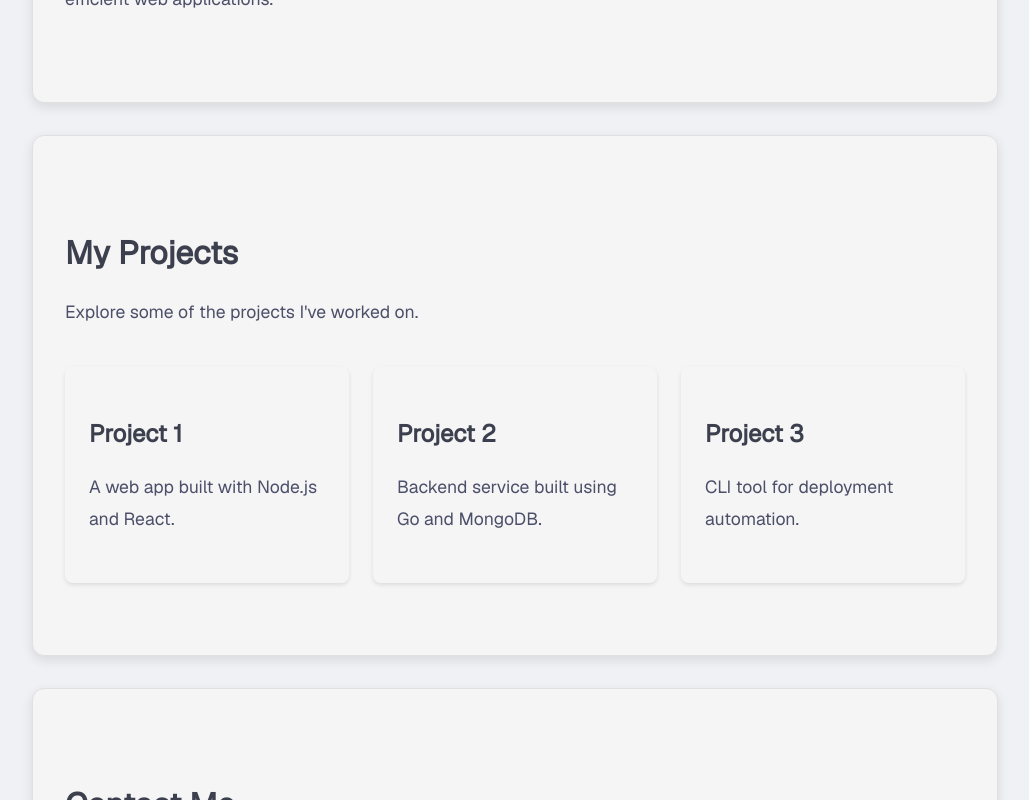
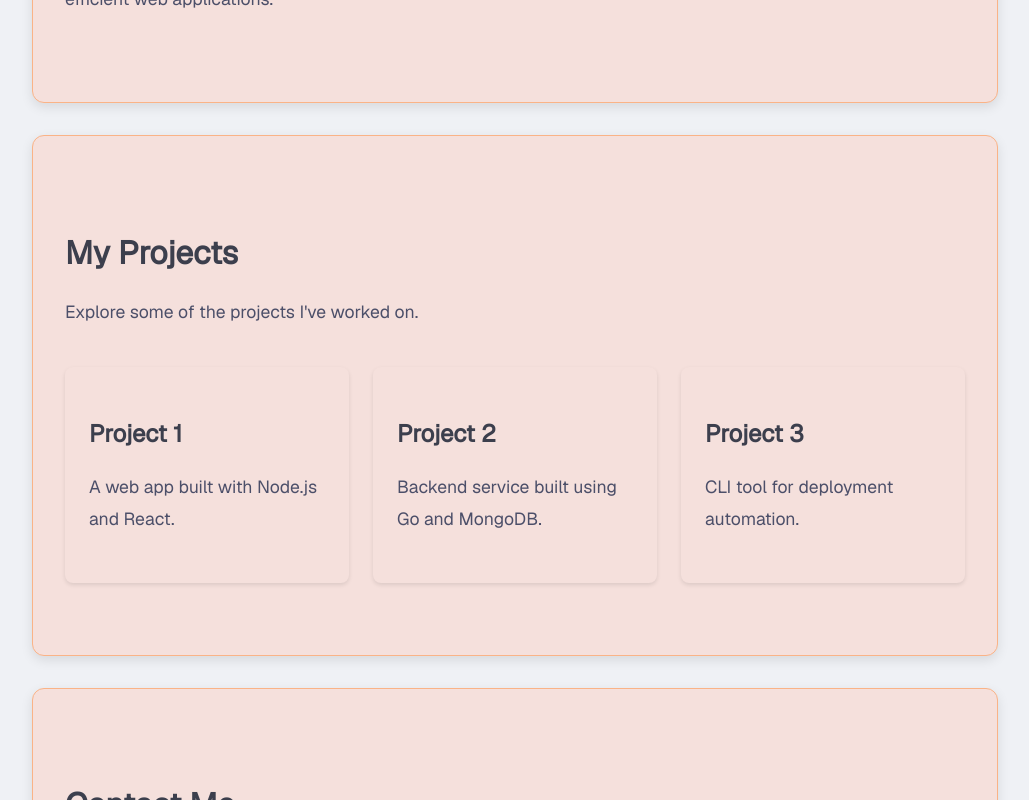
Before and after one commit to wtwerner/dev-portfolio, a React (Vite) app: page / in a window 1280 px wide. Shown: the part 720-1520 px from the top of the page, without its empty margins (125-1154 px from the left). Built offline with nearby package versions, Linux system fonts and the light colour scheme.

Commit message:
more color

```diff
--- a/src/index.css
+++ b/src/index.css
@@ -14,6 +14,7 @@ body {
 /* ======================================
    🎨 THEME COLORS
 ======================================== */
+/* Catppuccin Latte (Light Theme) */
 :root {
   --bg: #eff1f5;
   --fg: #4c4f69;
@@ -22,8 +23,14 @@ body {
   --link: #7287fd;
   --header-bg: #e6e9ef;
   --header-fg: #3c3f4d;
+  --block-bg: #f5e0dc;
+  --block-border: #fab387;
+  --highlight: #a6d189;
+  --button-bg: #f9e2af;
+  --button-hover: #f5c2e7;
 }
 
+/* Catppuccin Frappe (Dark Theme) */
 body.dark-mode {
   --bg: #303446;
   --fg: #c6d0f5;
@@ -32,6 +39,11 @@ body.dark-mode {
   --link: #89dceb;
   --header-bg: #252834;
   --header-fg: #e0e6f0;
+  --block-bg: #414559;
+  --block-border: #a6adc8;
+  --highlight: #94e2d5;
+  --button-bg: #babbf1;
+  --button-hover: #cba6f7;
 }
 
 /* ======================================
@@ -84,8 +96,8 @@ section {
   margin: 2rem auto;
   max-width: 900px;
   border-radius: 12px;
-  background: var(--block-bg, #f5f5f5);
-  border: 1px solid var(--block-border, #e0e0e0);
+  background: var(--block-bg);
+  border: 1px solid var(--block-border);
   box-shadow: 0 4px 12px rgba(0, 0, 0, 0.1);
   transition: box-shadow 0.3s ease;
   scroll-margin-top: 80px;
@@ -93,8 +105,8 @@ section {
 }
 
 body.dark-mode section {
-  background: var(--block-bg, #2b2e3b);
-  border: 1px solid var(--block-border, #44475a);
+  background: var(--block-bg);
+  border: 1px solid var(--block-border);
   box-shadow: 0 4px 15px rgba(0, 0, 0, 0.3);
 }
 
@@ -135,7 +147,7 @@ button {
   padding: 0.6rem 1.2rem;
   border: none;
   border-radius: 6px;
-  background: var(--accent);
+  background: var(--button-bg);
   color: var(--fg);
   font-size: 1rem;
   cursor: pointer;
@@ -143,7 +155,7 @@ button {
 }
 
 button:hover {
-  background-color: var(--secondary);
+  background-color: var(--button-hover);
 }
 
 /* ======================================
```
